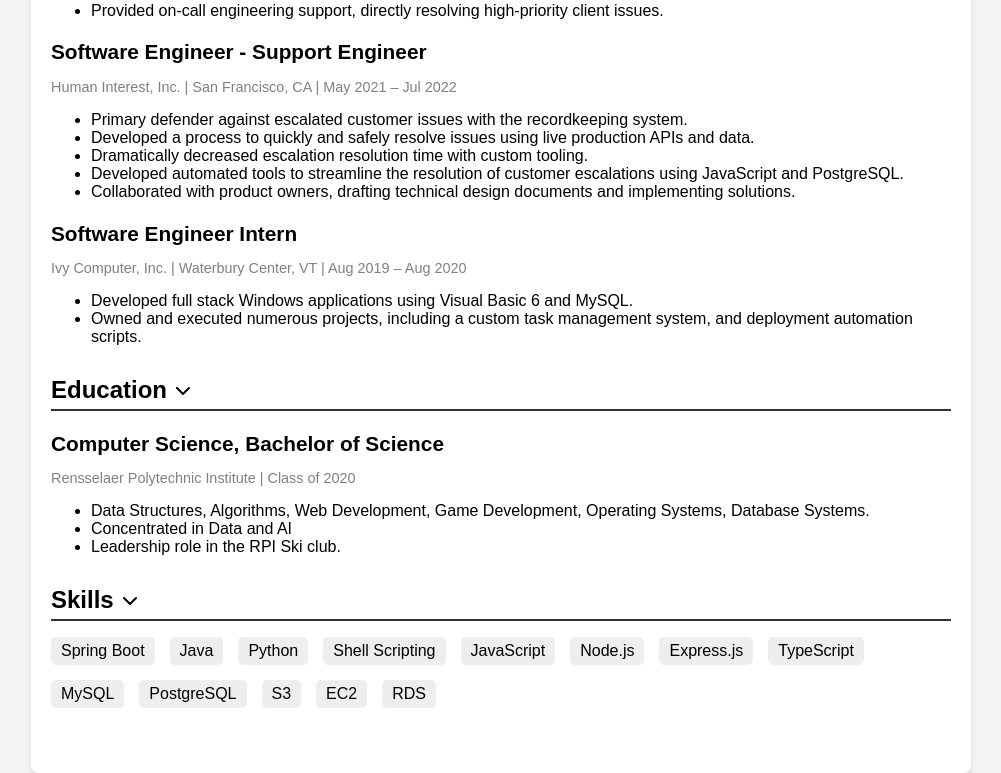
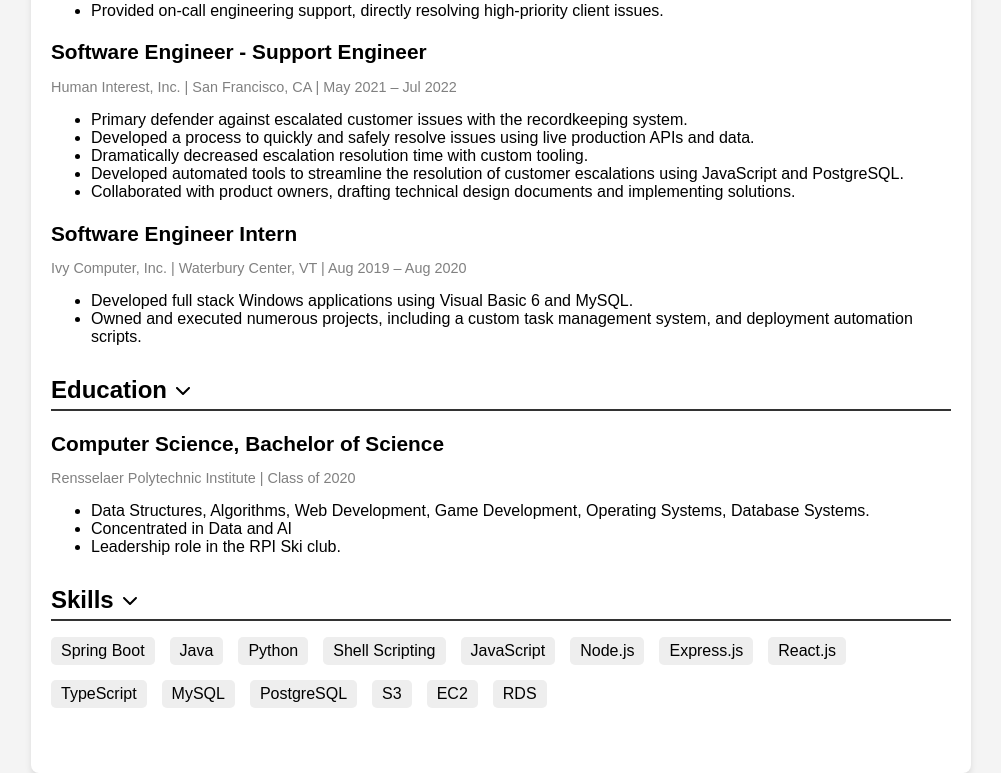
Before and after one commit to wennbergsmithe/my-resume, a React (Create React App) app: page / in a window 1280 px wide. Shown: the part 623-1396 px from the top of the page, without its empty margins (139-1140 px from the left). Built offline with nearby package versions, Linux system fonts and the light colour scheme.

Commit message:
add react to skills

```diff
--- a/src/App.js
+++ b/src/App.js
@@ -165,6 +165,7 @@
             <li>JavaScript</li>
             <li>Node.js</li>
             <li>Express.js</li>
+            <li>React.js</li>
             <li>TypeScript</li>
             <li>MySQL</li>
             <li>PostgreSQL</li>
```
